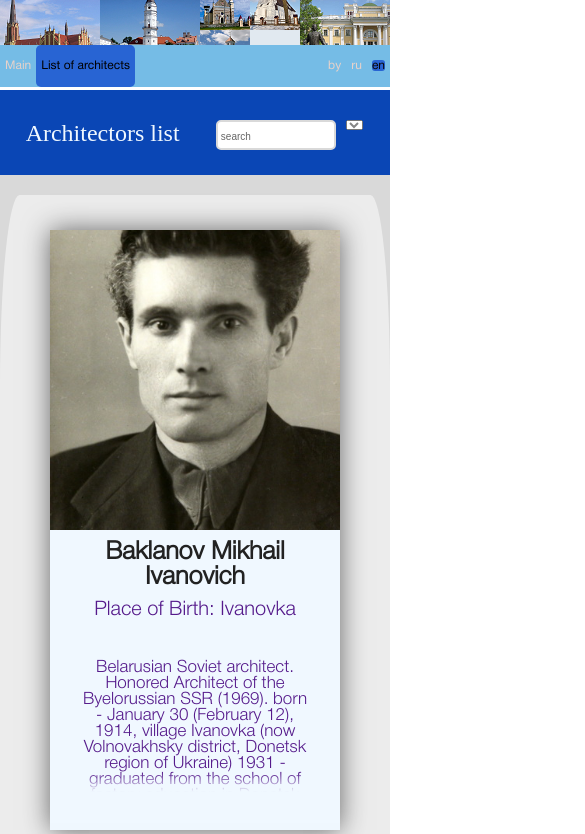
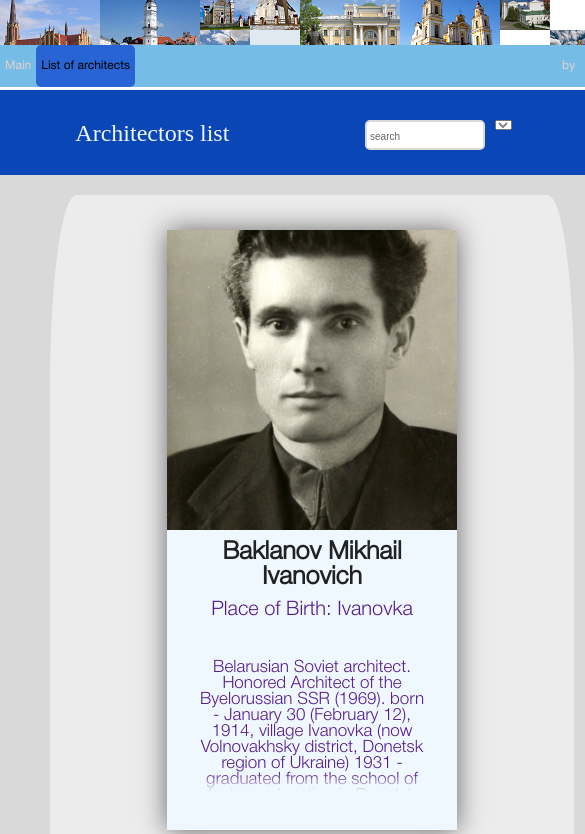
Before and after one commit to VitaliBrych333/cj-group19, a website: page content/listArchitects.html in a window 390 px wide. Shown: the part 120-954 px from the top of the page, 585 px wide, since content can reach past the window. Drawn offline with Linux system fonts and the light colour scheme; files whose address does not match are found by name.

Commit message:
fix: fix adaptabillity of the 2nd page

```diff
--- a/css/style2ndPage.css
+++ b/css/style2ndPage.css
@@ -205,7 +205,7 @@ nav li:hover a,
 }
 
 .wrapper_list {
-  width: 100%;
+  width: 84%;
   max-width: 1200px;
   margin: auto;
   height: 100%;
@@ -338,16 +338,28 @@ a:nth-child(6) .photo {
     padding-right: 40px;
   }
 
-  main {
-    margin-top: 44px;
-  }
-
   .team a {
     font-size: 10px;
   }
 }
 
+@media screen and (max-width: 830px) {
+  body {
+    width: 110%;
+  }
+}
+
+@media screen and (max-width: 780px) {
+  body {
+    width: 112%;
+  }
+}
+
 @media screen and (max-width: 670px) {
+  body {
+    width: 110%;
+  }
+
   header {
     height: 200px;
   }
@@ -369,6 +381,12 @@ a:nth-child(6) .photo {
   .wrapper-nav a {
     height: 50px;
     font-size: 14px;
+  }
+}
+
+@media screen and (max-width: 600px) {
+  body {
+    width: 120%;
   }
 }
 
@@ -471,6 +489,10 @@ a:nth-child(6) .photo {
     height: 50px;
     font-size: 12px;
   }
+
+  body {
+    width: 150%;
+  }
 }
 
 @media screen and (max-width: 410px) {
@@ -482,15 +504,25 @@ a:nth-child(6) .photo {
   }
 }
 
+@media screen and (max-width: 390px) {
+  body {
+    width: 160%;
+  }
+}
+
+@media screen and (max-width: 375px) {
+  body {
+    width: 170%;
+  }
+}
+
 @media screen and (max-width: 340px) {
+  .list {
+    width: 100%;
+  }
   main {
-    padding-top: 20px;
+    margin-top: 0;
   }
-
-  .list {
-    width: 87%;
-  }
-
   nav li {
     padding: 10px 5px;
   }
@@ -499,4 +531,7 @@ a:nth-child(6) .photo {
     height: 50px;
     font-size: 12px;
   }
+    body {
+    width: 190%;
+  }
 }
```
